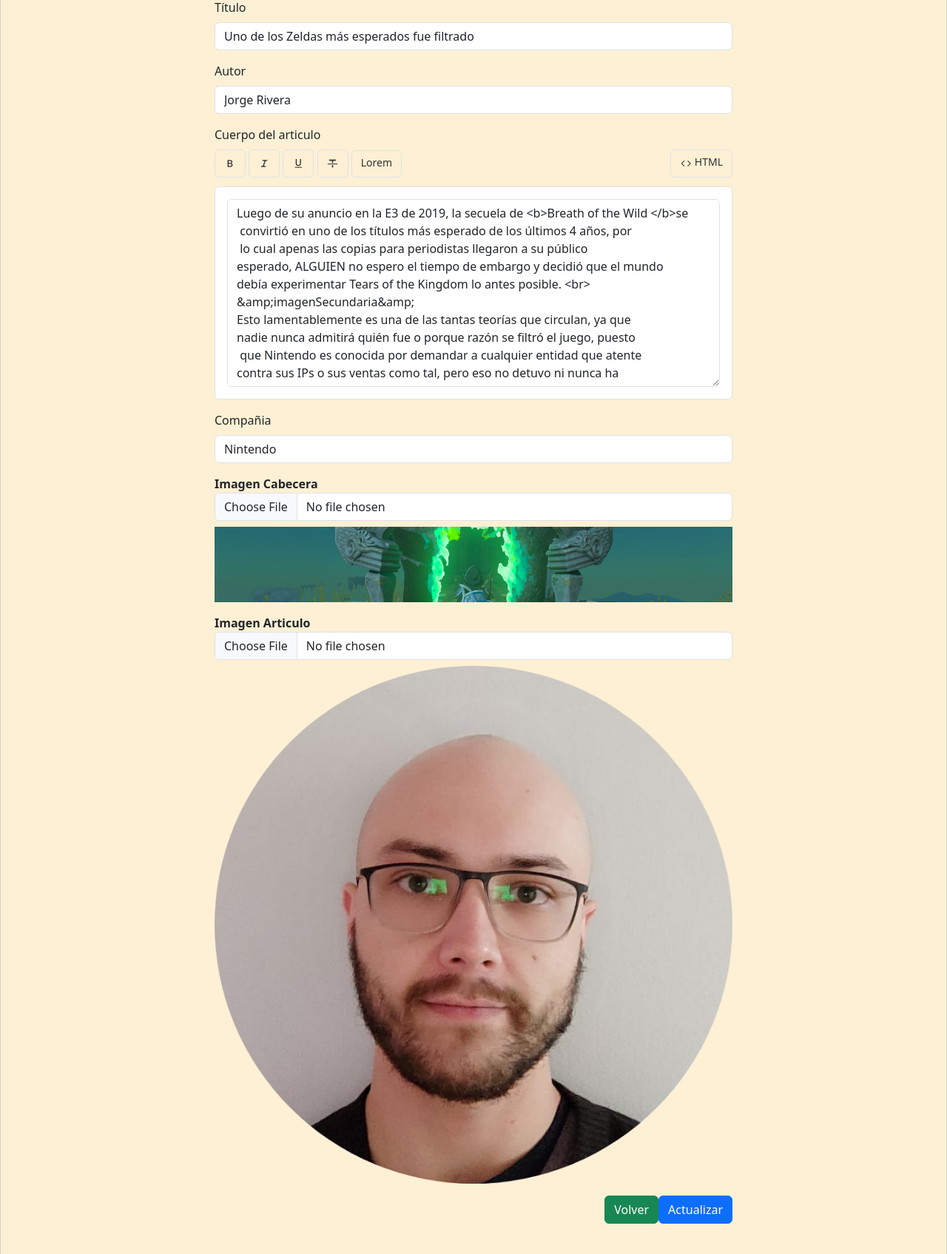
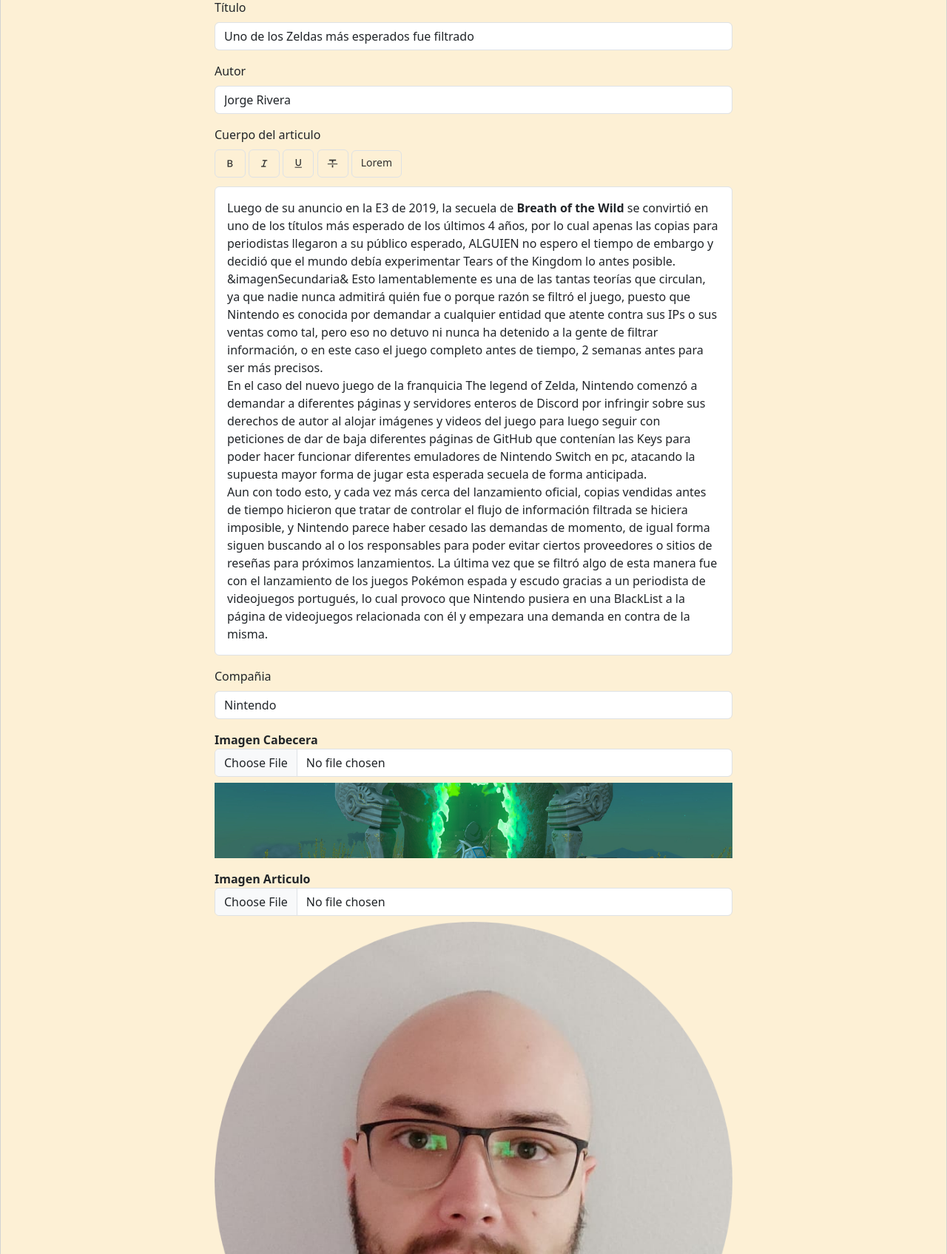
Before and after one commit to F-Gali/duoc3, a Django app: page /crud/articulos/editar/2/ in a window 1280 px wide. Shown: the part 225-1920 px from the top of the page at 74% size. Run offline with Django 4.2, Linux system fonts and the light colour scheme; data comes from the database, SQL or seed files in the repository; both versions use the stored data as it was after the commit; some libraries are stand-ins or nearby versions.

Commit message:
Detalles finales

```diff
--- a/core/templates/core/article.html
+++ b/core/templates/core/article.html
@@ -8,7 +8,7 @@
 
 <section>
     <div class="container principal">
-        <div class="card px-5">
+        <div class="card px-5 colorfondo">
             <div class="card-body fondo p-5">
                 {% if articulo.headerImage %}
                     <div class="text-center header-img rounded" style="background-image:url('{{articulo.headerImage.url}}')">
@@ -35,7 +35,7 @@
     </div>
 </section>
 <section>
-    <div class="card px-5">
+    <div class="card px-5 colorfondo">
         <div class="card-body fondo p-5">
             <h1 class="text-center">Comentarios</h1>
             {% if cantidadComentarios > 0 %}
--- a/core/templates/core/articles.html
+++ b/core/templates/core/articles.html
@@ -8,7 +8,7 @@
 
 <section>
     <div class="container principal">
-        <div class="card px-5">
+        <div class="card px-5 colorfondo">
             <div class="card-body fondo p-5">
                 <h1 class="text-center">Artículos</h1>
                 <hr>
--- a/core/templates/core/contact.html
+++ b/core/templates/core/contact.html
@@ -8,7 +8,7 @@
 
 <section>
     <div class="container principal">
-        <div class="card px-5">
+        <div class="card px-5 colorfondo">
             <div class="card-body fondo p-5">
                 <h1 class="p-5">Contacto</h1>
                 <h4 class="text-center">Formulario de contacto</h4>
--- a/core/templates/core/home.html
+++ b/core/templates/core/home.html
@@ -7,8 +7,6 @@
 {% block first_content %}
     <section>
         <div class="container principal">
-            <div class="card">
-                <div class="card-body fondo p-5">
             <header>
                 <div class="overlay"></div>
                 <video playsinline="playsinline" autoplay="autoplay" muted="muted" loop="loop">
@@ -23,6 +21,8 @@
                     </div>
                 </div>
             </header>
+            <div class="card">
+                <div class="card-body fondo p-5">
                     <hr>
                     <article>
                         <div class="row">
--- a/core/views.py
+++ b/core/views.py
@@ -45,7 +45,7 @@ def articulo_completo(request,id_articulo):
                        'comentario' : Comentario.objects.filter(id_articulo=id_articulo),
                        'cantidadComentarios':Comentario.objects.filter(id_articulo=id_articulo).count(),
                        'form':form,
-                       'html_body2' : articulo.html_body.replace('&imagenSecundaria&',f'<img src="{articulo.articleImage.url}" class="img-fluid article-img" alt="Responsive image">' if articulo.articleImage else 'imagenNoDefinida')}
+                       'html_body2' : articulo.html_body.replace('&amp;imagenSecundaria&amp;',f'<img src="{articulo.articleImage.url}" class="img-fluid article-img" alt="Responsive image">' if articulo.articleImage else 'imagenNoDefinida')}
 
             if request.method == 'POST':
                 form = ComentarioForm(request.POST, request.FILES)
--- a/crud/static/crud/js/editor.js
+++ b/crud/static/crud/js/editor.js
@@ -1,5 +1,5 @@
 $(document).ready(()=>{
-  let xx = document.getElementById("test");
+    $("#areaedit").html( $("#id_html_body").val() )
 })
 
 function setBold(){
@@ -14,7 +14,7 @@ function formato(tipo){
         case "lorem" : document.execCommand('insertText',false,`Lorem ipsum dolor sit amet, consectetur adipiscing elit. Maecenas condimentum finibus pharetra. Ut dapibus dolor nec dictum ultrices. Fusce mattis odio id eros interdum, ut finibus nisi sodales. Quisque ullamcorper felis consequat orci varius commodo. Aliquam tempus, tortor ac tincidunt suscipit, lorem ex euismod justo, sed faucibus sapien tortor in purus. Donec vehicula a felis non laoreet. Quisque cursus tortor velit. `); break;
     }
 }
-function validarEditior(){
+function validarEditor(){
     document.getElementById("id_html_body").value = document.getElementById("areaedit").innerHTML;
     document.getElementById("articulonuevo").submit();
 }
--- a/crud/static/crud/js/vali2.js
+++ b/crud/static/crud/js/vali2.js
@@ -2,7 +2,10 @@ $(document).ready(()=>{
     let errores = Array.from(document.getElementsByClassName("closeted"));
     errores.forEach((elemento)=>{
         elemento.style.display = "none";
-    })
+    });
+    try{
+        $("#areaedit").on('focusout', ()=>validarArea());
+    }catch{}
 })
 
 // $("#error_rut")[0].style.display="none";
@@ -351,3 +354,20 @@ function validarAutor(){
     }
     return true;
 }
+
+
+function validarArea(){
+    console.log("test")
+    let area = document.getElementById("areaedit");
+    if( area.innerHTML.replace('<br>','').trim().length <= 0){
+        $("#error_area_min")[0].style.display = "block";
+        $("#error_area_max")[0].style.display = "none";
+    }else if( area.innerHTML.replace('<br>','').trim().length >= 4096){
+        $("#error_area_min")[0].style.display = "none";
+        $("#error_area_max")[0].style.display = "block";
+
+    }else{
+        $("#error_area_min")[0].style.display = "none";
+        $("#error_area_max")[0].style.display = "none";
+    }
+}
--- a/crud/templates/crud/articulos.html
+++ b/crud/templates/crud/articulos.html
@@ -7,7 +7,7 @@
 {% block first_content %}
 <section>
 <div class="container principal ">
-    <div class="card px-5 ">
+    <div class="card px-5 colorfondo">
         <div class="card-body fondo p-5">
     <h1 class="p-5 text-center">Listado Artículos</h1>
     {% if 'exito-crear-articulo' in request.GET %}
--- a/crud/templates/crud/comentarios.html
+++ b/crud/templates/crud/comentarios.html
@@ -7,7 +7,7 @@
 {% block first_content %}
 <section>
 <div class="container principal ">
-    <div class="card px-5 ">
+    <div class="card px-5 colorfondo">
         <div class="card-body fondo p-5">
     <h1 class="p-5 text-center">Listado Comentarios</h1>
         {% if 'exito-eliminar-comentario' in request.GET %}
--- a/crud/templates/crud/companias.html
+++ b/crud/templates/crud/companias.html
@@ -8,7 +8,7 @@
 
 <section>
     <div class="container principal ">
-        <div class="card px-5 ">
+        <div class="card px-5 colorfondo">
             <div class="card-body fondo p-5">
         <h1 class="p-5 text-center">Listado Compañias</h1>
         {% if 'exito-crear-compania' in request.GET %}
--- a/crud/templates/crud/editar_articulo.html
+++ b/crud/templates/crud/editar_articulo.html
@@ -8,7 +8,7 @@
 <section>
 
 <div class="container principal">
-    <div class="card px-5">
+    <div class="card px-5 colorfondo">
         <div class="card-body fondo p-5">
             <h1 class="p-5 text-center">Editar Artículo</h1>
             {% if 'exito' in request.GET %}
@@ -53,14 +53,14 @@
                 <button type="button" class="" onclick="formato('lorem')">
                     <label>Lorem</label>
                 </button>
-                <button type="button" class="fright">
-                    <span class="material-symbols-outlined icono">code</span>
-                    <label>HTML</label>
-                </button>
             </div>
-                <div id="areaedit" contenteditable="true" id="test">
-                    {{form.html_body}}
-                </div>
+            <div style="display: none;">
+                {{form.html_body}}
+            </div>
+            <div id="areaedit" contenteditable="true" id="test">
+            </div>
+            <small id="error_area_min" class="text-danger closeted">No puedes dejar el artículo vacío.</small>
+            <small id="error_area_max" class="text-danger closeted">El artículo es demasiado largo.</small>
 
         </div>
         <div class="form-group elem mb-3">
@@ -93,7 +93,7 @@
         </div>
 
         <div class="form-group elem mb-3 col-12 controles">
-            <input type="submit" class="btn btn-primary" id="actualizar" value="Actualizar">
+            <button onclick="validarEditor()" class="btn btn-primary" id="actualizar" value="Actualizar">Actualizar</button>
             <a class="btn btn-success" href="{% url 'lista-articulos' %}">Volver</a>
         </div>
     </form>
--- a/crud/templates/crud/editar_compania.html
+++ b/crud/templates/crud/editar_compania.html
@@ -8,7 +8,7 @@
 <section>
 
 <div class="container principal">
-    <div class="card px-5">
+    <div class="card px-5 colorfondo">
         <div class="card-body fondo p-5">
             <h1 class="p-5 text-center">Editar Compania</h1>
             {% if 'exito' in request.GET %}
--- a/crud/templates/crud/messages.html
+++ b/crud/templates/crud/messages.html
@@ -8,7 +8,7 @@
 
 <section>
     <div class="container principal">
-        <div class="card px-5">
+        <div class="card px-5 colorfondo">
             <div class="card-body fondo p-5">
             </br>
         </br>
--- a/crud/templates/crud/nueva_compania.html
+++ b/crud/templates/crud/nueva_compania.html
@@ -8,7 +8,7 @@
 
 <section>
     <div class="container principal">
-        <div class="card px-5">
+        <div class="card px-5 colorfondo">
             <div class="card-body fondo p-5">
                 <h1 class="p-5 text-center">Nueva Compañia</h1>
                 <article>
```
Also changed, not shown: core/static/core/css/custom.css (+7 -2 lines), core/static/core/css/custom_dark.css (+7 -2 lines), crud/templates/crud/nuevo_articulo.html (+4 -6 lines), db.sqlite3. Lines whose indentation alone changed are shown as unchanged.
